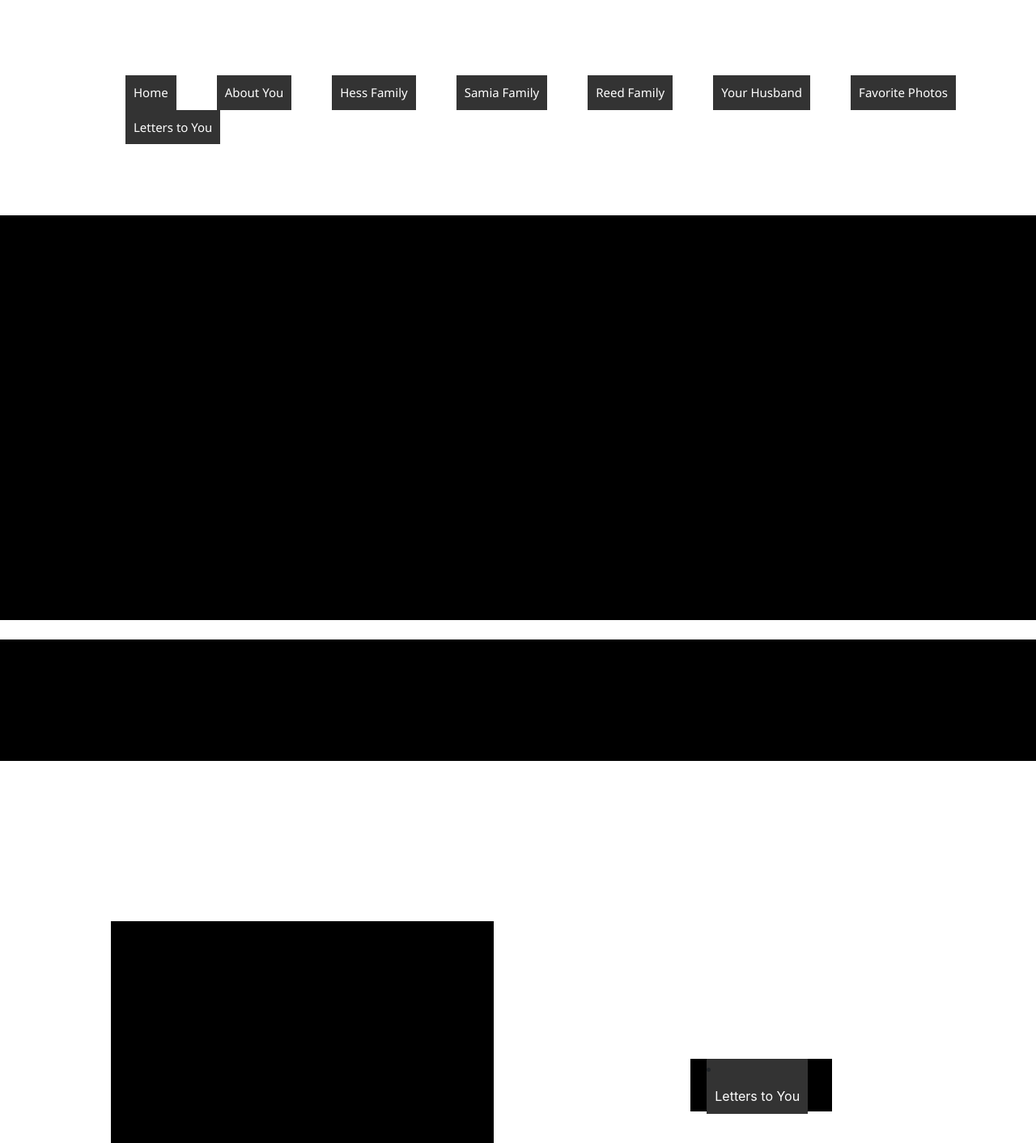
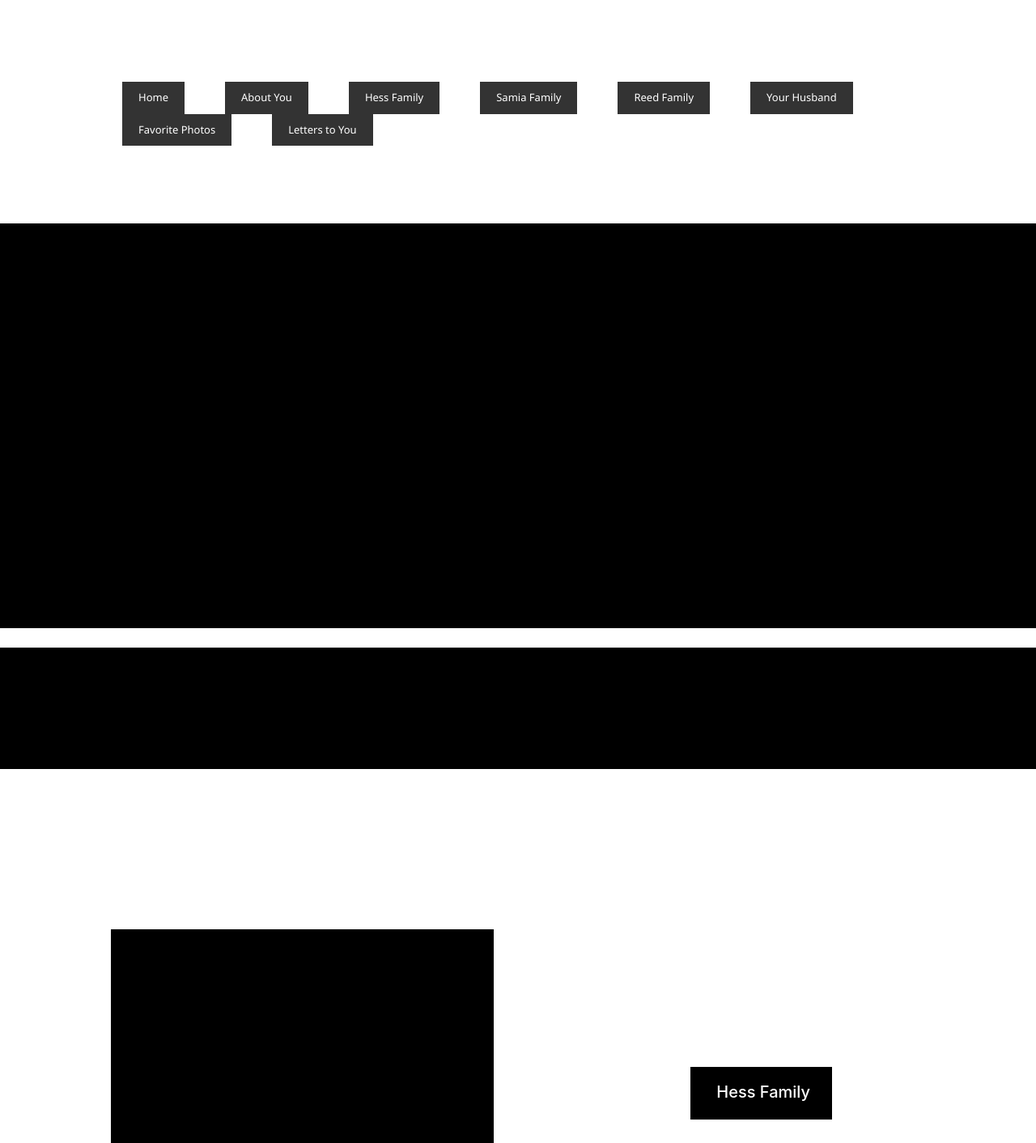
Before and after one commit to rivkaksamia/WeLoveYouMom, a plain HTML site: page index.html in a window 1280 px wide. Shown: the part 188-1600 px from the top of the page at 81% size. Drawn offline with nearby package versions, Linux system fonts and the light colour scheme.

Commit message:
matchmaker

```diff
--- a/assets/css/index.css
+++ b/assets/css/index.css
@@ -2,7 +2,7 @@ ul {
     list-style-type: none;
     overflow: hidden;
     float: center;
-    margin-left: 80px;
+    margin-left: 60px;
   }
 
   li {
@@ -10,6 +10,8 @@ ul {
     background-color: #333;
     margin-left: 20px;
     margin-right: 30px;
+    padding-right: 10px;
+    padding-left: 10px;
   }
 
   li a {
--- a/index.html
+++ b/index.html
@@ -40,7 +40,14 @@
 
 
         <!-- navigation -->
-        <ul style=" font-family:'Segoe UI', Tahoma, Geneva, Verdana, sans-serif; font-size: 15px;">
+        <nav class="navbar navbar-expand-lg navbar-light" style="background-color: #ffffff;">
+            <button class="navbar-toggler" type="button" data-toggle="collapse" data-target="#navbarNavAltMarkup"
+                aria-controls="navbarNavAltMarkup" aria-expanded="false" aria-label="Toggle navigation">
+                <span class="navbar-toggler-icon"></span>
+            </button>
+            <div class="collapse navbar-collapse" id="navbarNavAltMarkup">
+                <div class="navbar-nav">
+        <ul style=" font-family:'Segoe UI', Tahoma, Geneva, Verdana, sans-serif; font-size: 13px;">
             <li><a class="active" href="#home">Home</a></li>
             <li><a href="#news">About You</a></li>
             <li><a href="#contact">Hess Family</a></li>
@@ -50,6 +57,10 @@
             <li><a href="#about">Favorite Photos</a></li>
             <li><a href="#about">Letters to You</a></li>
         </ul>
+
+        </div>
+        </div>
+        </nav>
 
         <br>
         <br>
@@ -84,7 +95,7 @@
                     <div class="col-lg-4">
                         <div class="row space"></div>
                         <div class="row color">
-                            <li><a href="#about">Letters to You</a></li>
+                            <h5 style="text-align: center; color: white; padding-left: 32px; padding-top: 19px;">Hess Family</h5>
                         </div>
                         <div class="row space"></div>
                     </div>
@@ -104,7 +115,7 @@
                     <div class="col-lg-3">
                         <div class="row space"></div>
                         <div class="row color">
-                            <li><a href="#about">Letters to You</a></li>
+                            <h5 style="text-align: center; color: white; padding-left: 26px; padding-top: 19px;">Samia Family</h5>
                         </div>
                         <div class="row space"></div>
                     </div>
@@ -128,7 +139,7 @@
                     <div class="col-lg-4">
                         <div class="row space"></div>
                         <div class="row color">
-                            <li><a href="#about">Letters to You</a></li>
+                            <h5 style="text-align: center; color: white; padding-left: 33px; padding-top: 19px;">Reed Family</h5>
                         </div>
                         <div class="row space"></div>
                     </div>
```
Also changed, not shown: aboutyou.html (added), assets/css/aboutyou.css (added), assets/css/favephotos.css (added), assets/css/hess.css (added), assets/css/letters.css (added), assets/css/reed.css (added), assets/css/samia.css (added), assets/css/yourhusband.css (added), favephotos.html (added), hess.html (added), letters.html (added), reed.html (added), samia.html (added), yourhusband.html (added).
